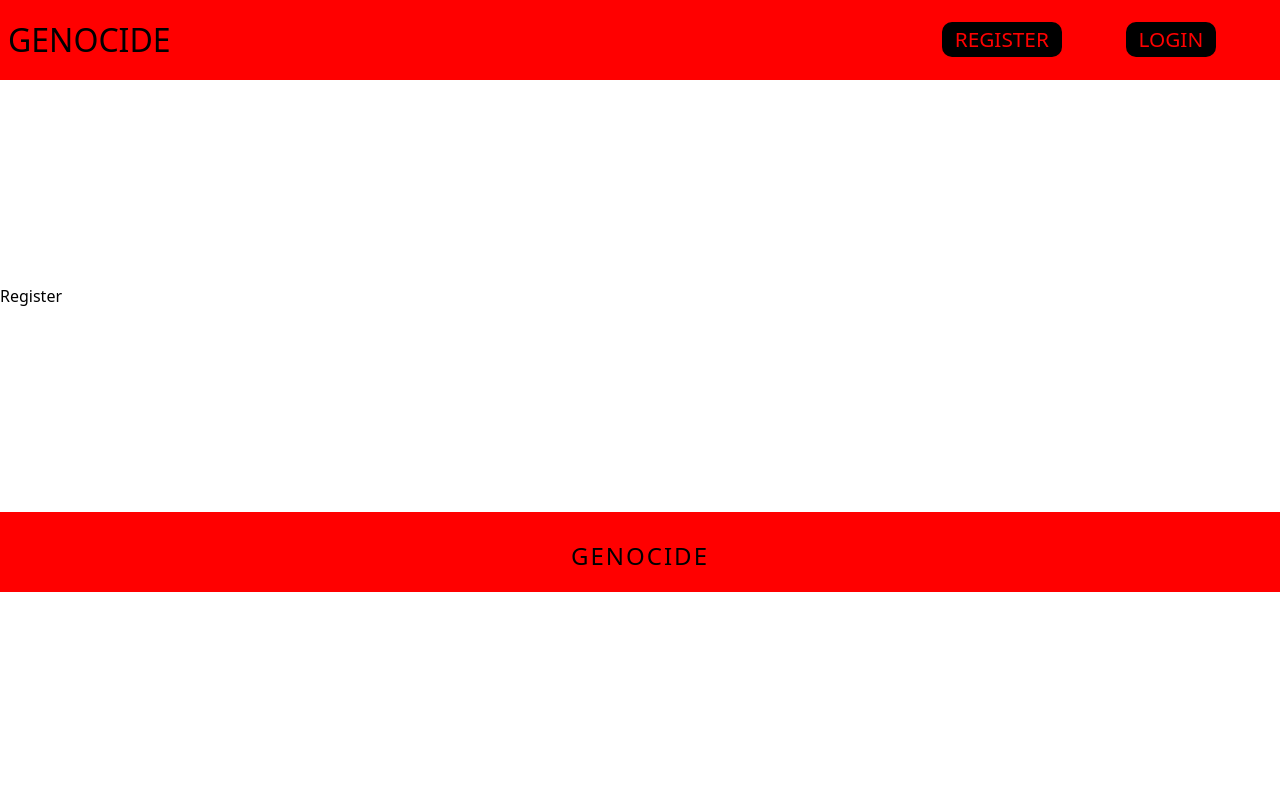
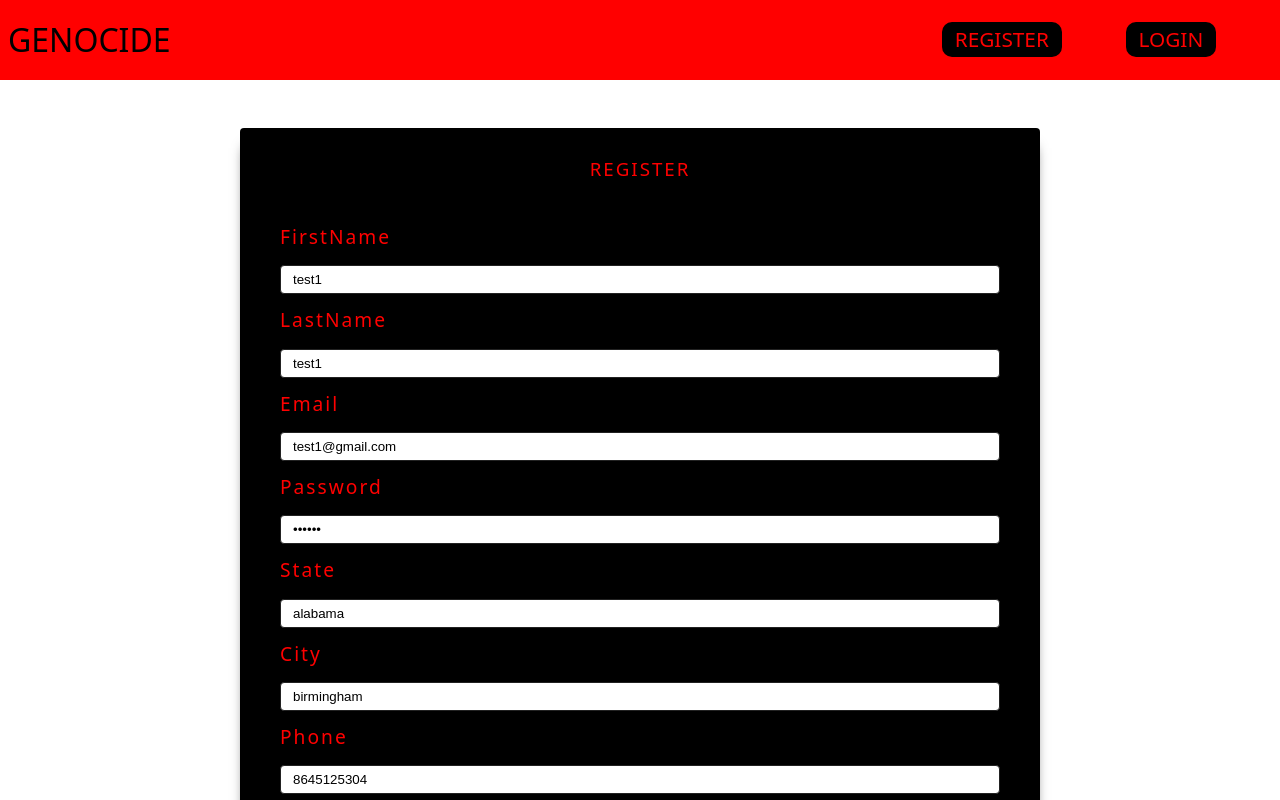
Before and after one commit to gen-spiderw3b/Genocide_API, a React (Vite) app in the folder client/: page /register in a window 1280 px wide. Shown: the top 800 px of the page. Built offline with nearby package versions, Linux system fonts and the light colour scheme.

Commit message:
Add Register & Login

```diff
--- /dev/null
+++ b/client/src/Components/FormInput/FormInput.jsx
@@ -0,0 +1,27 @@
+import PropTypes from "prop-types";
+const FormInput = ({ type, name, placeholder, defaultValue }) => {
+  return (
+    <div>
+      <label htmlFor={name} className="form-label">
+        {name}
+      </label>
+      <input
+        type={type}
+        id={name}
+        name={name}
+        placeholder={placeholder}
+        className="form-input"
+        defaultValue={defaultValue}
+        required
+      />
+    </div>
+  );
+};
+
+FormInput.propTypes = {
+  type: PropTypes.string,
+  name: PropTypes.string,
+  placeholder: PropTypes.string,
+  defaultValue: PropTypes.string,
+};
+export default FormInput;
--- a/client/src/Components/index.js
+++ b/client/src/Components/index.js
@@ -3,3 +3,4 @@ export { default as Footer } from "./Footer/Footer";
 export { default as HomeHeroImg } from "./Images/HomeHeroImg";
 export { default as HeroMessage } from "./HomeHeroMessage/HeroMessage";
 export { default as HomeHeroArticle } from "./HomeHeroArticle/HomeHeroArticle";
+export { default as FormInput } from "./FormInput/FormInput";
--- a/client/src/Pages/Login/Login.jsx
+++ b/client/src/Pages/Login/Login.jsx
@@ -1,4 +1,24 @@
+import { FormInput } from "../../Components/index";
+import Wrapper from "../../Wrappers/Login/login";
 const Login = () => {
-  return <div>Login</div>;
+  return (
+    <Wrapper>
+      <form action="" className="form">
+        <div className="header">
+          <h3>login</h3>
+        </div>
+        <FormInput type="email" name="email" id="email" placeholder="Email" />
+        <FormInput
+          type="password"
+          name="password"
+          id="password"
+          placeholder="Password..."
+        />
+        <button type="button" className="btn btn-block">
+          login
+        </button>
+      </form>
+    </Wrapper>
+  );
 };
 export default Login;
--- a/client/src/Pages/Register/Register.jsx
+++ b/client/src/Pages/Register/Register.jsx
@@ -1,4 +1,59 @@
+import Wrapper from "../../Wrappers/Register/register";
+import { FormInput } from "../../Components/index";
 const Register = () => {
-  return <div>Register</div>;
+  return (
+    <Wrapper>
+      <form className="form">
+        <div className="header">
+          <h3>register</h3>
+        </div>
+        <FormInput
+          type="text"
+          name="firstName"
+          placeholder="FirstName"
+          defaultValue="test1"
+        />
+        <FormInput
+          type="text"
+          name="lastName"
+          placeholder="LastName"
+          defaultValue="test1"
+        />
+        <FormInput
+          type="email"
+          name="email"
+          placeholder="email"
+          defaultValue="test1@gmail.com"
+        />
+        <FormInput
+          type="password"
+          name="password"
+          placeholder="Password"
+          defaultValue="123456"
+        />
+        <FormInput
+          type="text"
+          name="state"
+          placeholder="State"
+          defaultValue="alabama"
+        />
+        <FormInput
+          type="text"
+          name="city"
+          placeholder="city"
+          defaultValue="birmingham"
+        />
+        <FormInput
+          type="text"
+          name="phone"
+          placeholder="Phone-Number"
+          defaultValue="8645125304"
+        />
+        <button type="button" className="btn btn-block">
+          register
+        </button>
+      </form>
+    </Wrapper>
+  );
 };
 export default Register;
--- a/client/src/Wrappers/HomeLayout/homeLayout.js
+++ b/client/src/Wrappers/HomeLayout/homeLayout.js
@@ -3,8 +3,9 @@ import styled from "styled-components";
 const Wrapper = styled.main`
   min-height: 100vh;
   display: grid;
+  grid-template-rows: 5rem 1fr 5rem;
+
   .footer {
-    height: 5rem;
     background: red;
   }
   .footer h2 {
--- /dev/null
+++ b/client/src/Wrappers/Login/login.js
@@ -0,0 +1,32 @@
+import styled from "styled-components";
+
+const Wrapper = styled.div`
+  margin: auto 0;
+  .form {
+    background: black;
+  }
+  .header {
+    margin-bottom: 3rem;
+  }
+  .header h3 {
+    color: red;
+    text-align: center;
+  }
+  label {
+    font-size: 1.2rem;
+    color: red;
+    margin-bottom: 1.2rem;
+    margin-top: 1rem;
+  }
+  input {
+    background: white;
+  }
+  input::placeholder {
+    color: red;
+  }
+  .btn {
+    margin-top: 2rem;
+  }
+`;
+
+export default Wrapper;
--- /dev/null
+++ b/client/src/Wrappers/Register/register.js
@@ -0,0 +1,32 @@
+import styled from "styled-components";
+
+const Wrapper = styled.div`
+  margin: auto 0;
+  .form {
+    background: black;
+  }
+  .header {
+    margin-bottom: 3rem;
+  }
+  .header h3 {
+    color: red;
+    text-align: center;
+  }
+  label {
+    font-size: 1.2rem;
+    color: red;
+    margin-bottom: 1.2rem;
+    margin-top: 1rem;
+  }
+  input {
+    background: white;
+  }
+  input::placeholder {
+    color: red;
+  }
+  .btn {
+    margin-top: 2rem;
+  }
+`;
+
+export default Wrapper;
```
